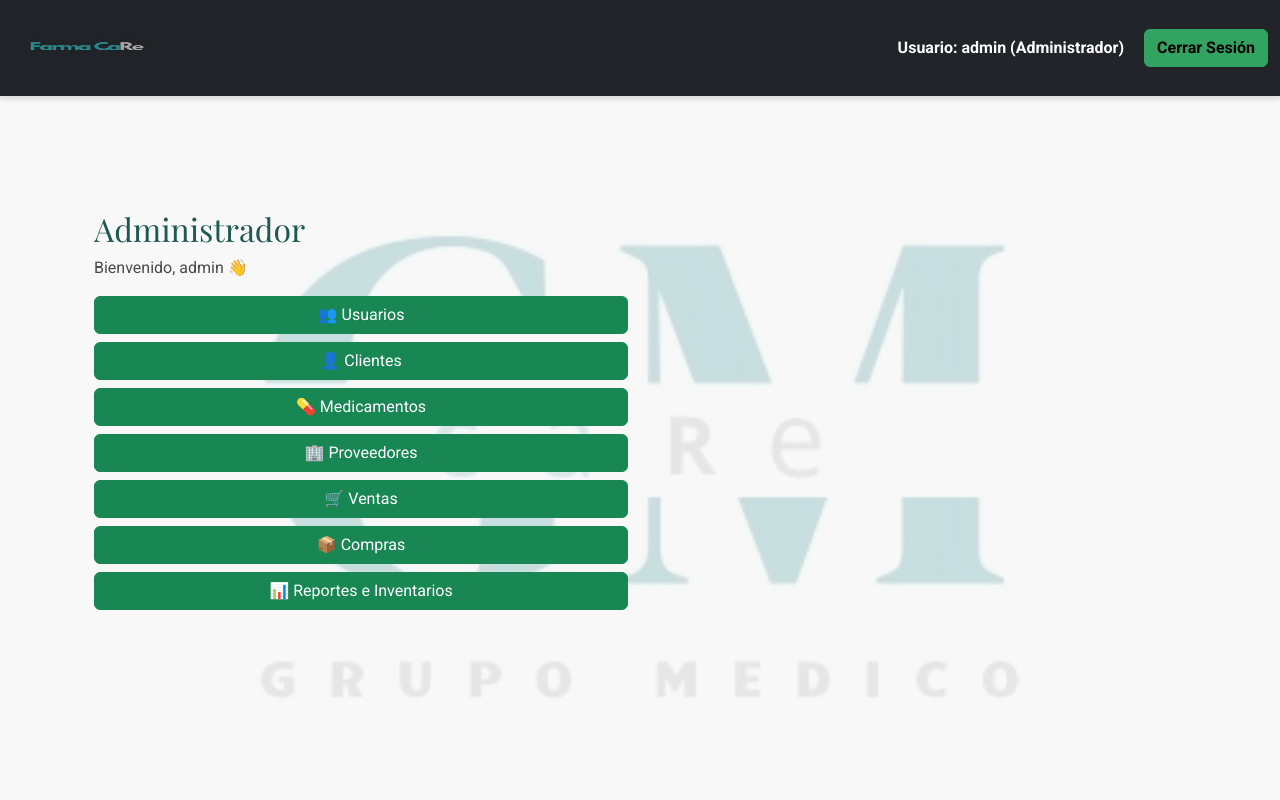
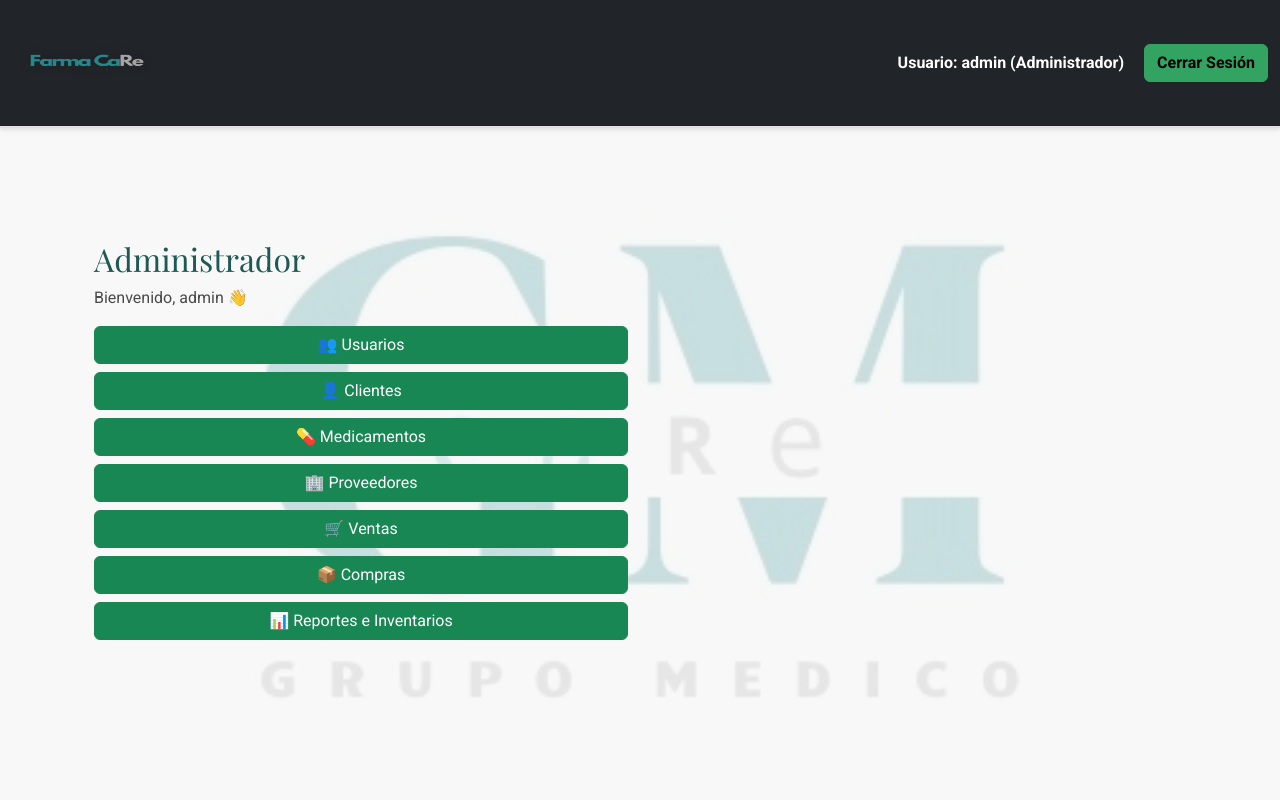
Before and after one commit to castdandc-debug/FarmaCaRe, a Flask app: page /dashboard in a window 1280 px wide. Run offline with Flask 3, Linux system fonts and the light colour scheme; a user stored in the database is signed in.

Commit message:
Ajuste de estilos CSS en el logo y los botones

```diff
--- a/app/static/css/custom.css
+++ b/app/static/css/custom.css
@@ -42,7 +42,7 @@ h1, h2, h3, h4, h5, h6 {
 }
 
 .navbar-brand img {
-    height: 70px;
+    height: 100px;
     width: 150px;
     filter: drop-shadow(0 0 5px rgba(0,0,0,0.2));
     transition: filter 0.3s ease-in-out;
```
